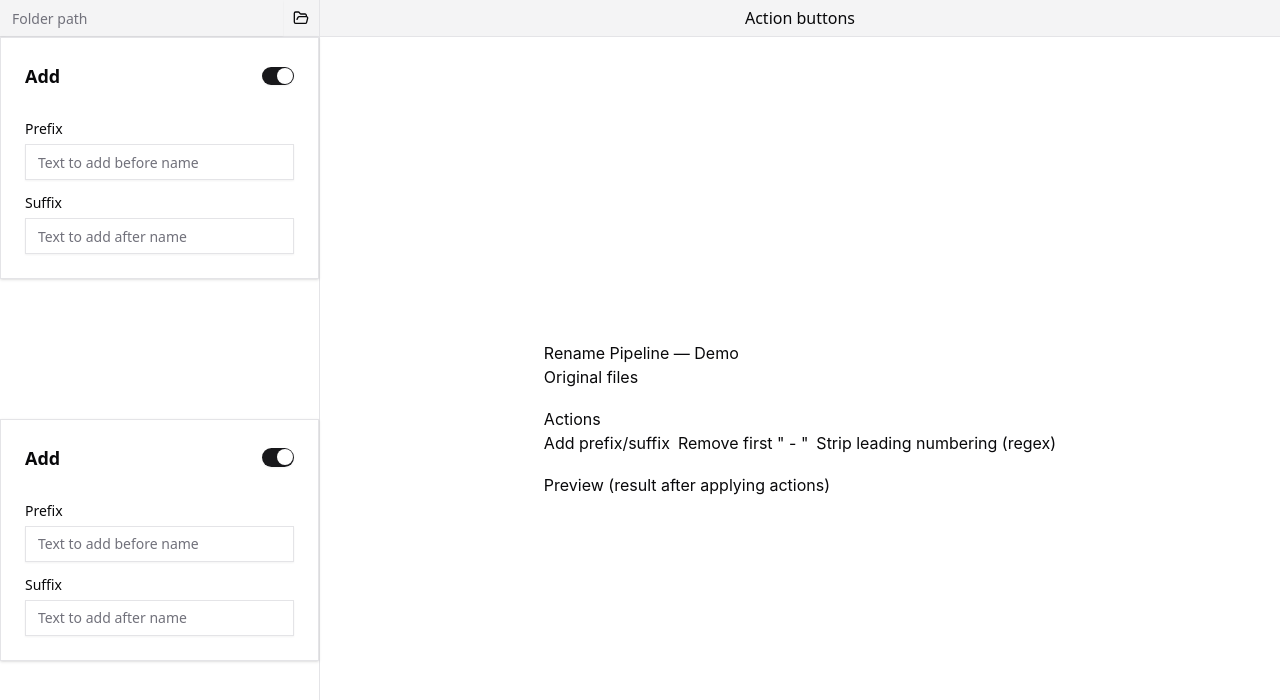
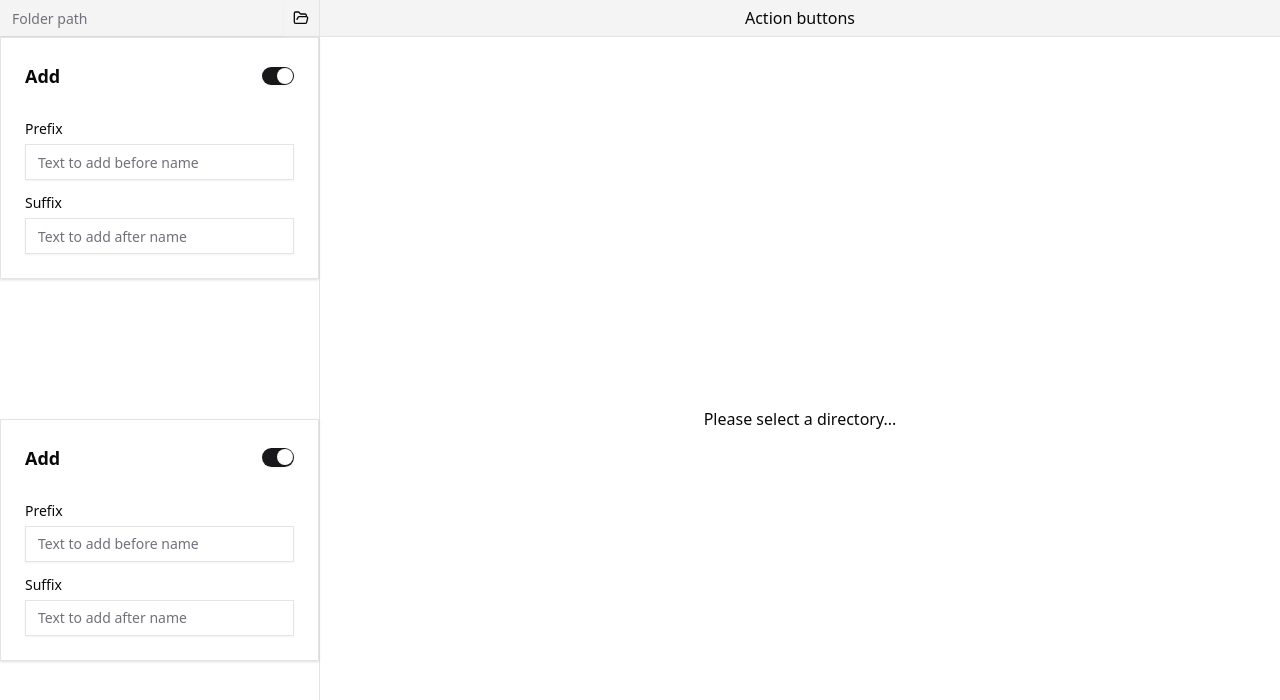
Before and after one commit to Nishantdd/renutil, a React (Vite) app: page / in a window 1280 px wide. Shown: the top 700 px of the page. Built offline with nearby package versions, Linux system fonts and the light colour scheme; a web font is replaced by a local one.

Commit message:
update diff visualizer to use store data

```diff
--- a/src/App.tsx
+++ b/src/App.tsx
@@ -7,6 +7,7 @@ import {
   createRemoveAction,
 } from "./lib/factories";
 import FolderInput from "./components/FolderInput";
+import DiffVisualizer from "./components/DiffVisualizer";
 
 export default function App() {
   const { originalFiles, actions, addAction, removeActionById, getResults } =
@@ -34,74 +35,7 @@ export default function App() {
         <Add primaryChanges={[]} setSecondaryChanges={() => {}} />
         <Add primaryChanges={[]} setSecondaryChanges={() => {}} />
       </div>
-      <div className="flex items-center justify-center">
-        {/* <div>Diff view</div> */}
-        <div
-          style={{ padding: 24, fontFamily: "Inter, system-ui, sans-serif" }}
-        >
-          <h1>Rename Pipeline — Demo</h1>
-
-          <section style={{ marginBottom: 18 }}>
-            <h2>Original files</h2>
-            <ol>
-              {originalFiles.map((f) => (
-                <li key={f}>{f}</li>
-              ))}
-            </ol>
-          </section>
-
-          <section style={{ marginBottom: 18 }}>
-            <h2>Actions</h2>
-            <div style={{ display: "flex", gap: 8, marginBottom: 8 }}>
-              <button
-                onClick={() => addAction(createAddAction("NEW_", "_v1"))}
-                title="Add prefix NEW_ and suffix _v1"
-              >
-                Add prefix/suffix
-              </button>
-
-              <button
-                onClick={() => addAction(createRemoveAction(" - ", "first"))}
-                title='Remove first occurrence of " - "'
-              >
-                Remove first " - "
-              </button>
-
-              <button
-                onClick={() =>
-                  addAction(createRegexAction("^\\d+\\s*-\\s*", "", ""))
-                }
-                title="Remove leading numbers and dash like '01 - '"
-              >
-                Strip leading numbering (regex)
-              </button>
-            </div>
-
-            <ul>
-              {actions.map((a, idx) => (
-                <li key={a.id} style={{ marginBottom: 6 }}>
-                  <strong>{idx + 1}.</strong> {a.name ?? a.type}{" "}
-                  <button
-                    onClick={() => removeActionById(a.id)}
-                    style={{ marginLeft: 8 }}
-                  >
-                    Remove
-                  </button>
-                </li>
-              ))}
-            </ul>
-          </section>
-
-          <section>
-            <h2>Preview (result after applying actions)</h2>
-            <ol>
-              {results.map((r, i) => (
-                <li key={r + "_" + i}>{r}</li>
-              ))}
-            </ol>
-          </section>
-        </div>
-      </div>
+      <DiffVisualizer />
     </div>
   );
 }
--- a/src/components/DiffVisualizer.tsx
+++ b/src/components/DiffVisualizer.tsx
@@ -6,53 +6,14 @@ import {
   TableHeader,
   TableRow,
 } from "@/components/ui/table";
-import { Input } from "@/components/ui/input";
-import { useState, useRef, useEffect } from "react";
-import { Change } from "@/types/change.types";
+import { useRenameStore } from "@/store/renameStore";
 
-export default function DiffVisualizer({
-  changes,
-  setChanges,
-}: {
-  changes: Array<Change>;
-  setChanges: React.Dispatch<React.SetStateAction<Change[]>>;
-}) {
-  const [editingIndex, setEditingIndex] = useState<number | null>(null);
-  const [editValue, setEditValue] = useState("");
-  const inputRef = useRef<HTMLInputElement>(null);
+export default function DiffVisualizer() {
+  const getResults = useRenameStore((s) => s.getResults);
+  const oldFilenames = useRenameStore((s) => s.originalFiles);
+  const newFilenames = getResults();
 
-  const handleNewClick = (index: number, currentValue: string) => {
-    setEditingIndex(index);
-    setEditValue(currentValue);
-  };
-
-  const handleNewBlur = (index: number) => {
-    if (editValue !== changes[index].new) {
-      const updatedChanges = [...changes];
-      updatedChanges[index] = {
-        ...updatedChanges[index],
-        new: editValue,
-      };
-      setChanges(updatedChanges);
-    }
-    setEditingIndex(null);
-  };
-
-  const handleKeyDown = (e: React.KeyboardEvent, index: number) => {
-    if (e.key === "Enter") {
-      handleNewBlur(index);
-    } else if (e.key === "Escape") {
-      setEditingIndex(null);
-    }
-  };
-
-  useEffect(() => {
-    if (editingIndex !== null && inputRef.current) {
-      inputRef.current.focus();
-    }
-  }, [editingIndex]);
-
-  if (!changes.length) {
+  if (!oldFilenames.length) {
     return (
       <div className="min-h-[100%] min-w-[100%] rounded-lg flex items-center justify-center">
         Please select a directory...
@@ -60,8 +21,16 @@ export default function DiffVisualizer({
     );
   }
 
+  if (oldFilenames.length !== newFilenames.length) {
+    return (
+      <div className="min-h-[100%] min-w-[100%] rounded-lg flex items-center justify-center">
+        Something went wrong performing actions, please try again...
+      </div>
+    );
+  }
+
   return (
-    <div className="border rounded-lg relative overflow-auto max-h-[70vh]">
+    <div className="border-b rounded-lg relative overflow-auto">
       <Table>
         <TableHeader className="sticky top-0">
           <TableRow>
@@ -75,32 +44,18 @@ export default function DiffVisualizer({
           </TableRow>
         </TableHeader>
         <TableBody>
-          {changes.map((change, index) => (
+          {oldFilenames.map((filename, index) => (
             <TableRow key={index}>
               <TableCell className="sticky left-0 font-medium border-r">
                 {index + 1}
               </TableCell>
               <TableCell className="sticky left-[80px] border-r">
-                {change.old}
+                {filename}
               </TableCell>
               <TableCell>
-                {editingIndex === index ? (
-                  <Input
-                    ref={inputRef}
-                    value={editValue}
-                    onChange={(e) => setEditValue(e.target.value)}
-                    onBlur={() => handleNewBlur(index)}
-                    onKeyDown={(e) => handleKeyDown(e, index)}
-                    className="h-8"
-                  />
-                ) : (
-                  <div
-                    onClick={() => handleNewClick(index, change.new)}
-                    className="min-h-[32px] flex items-center px-3 py-1 cursor-pointer hover:bg-muted/50 rounded"
-                  >
-                    {change.new}
-                  </div>
-                )}
+                <div className="min-h-[32px] flex items-center px-3 py-1">
+                  {newFilenames[index]}
+                </div>
               </TableCell>
             </TableRow>
           ))}
```
